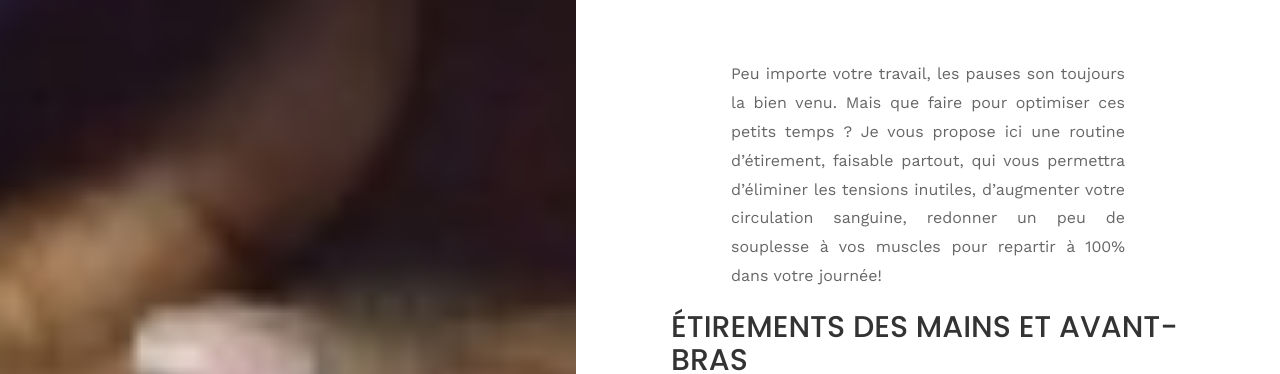
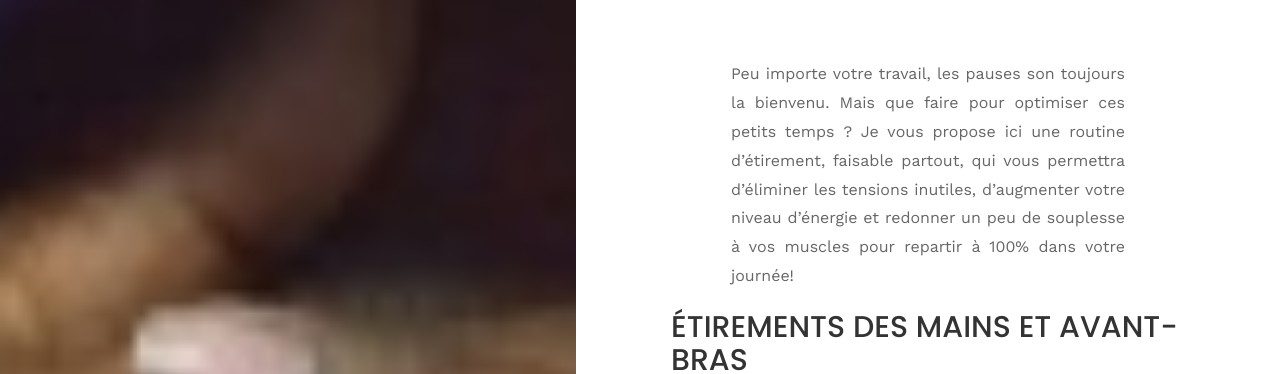
Before and after one commit to phildaponte/odemard, a Jekyll site: the page built from _posts/2017-06-26-que-faire-pendant-une-pause-au-travail-.md, in a window 1280 px wide. Shown: the part 216-590 px from the top of the page. Built offline with Jekyll 4.4.1, drawn with Linux system fonts in a browser that asks for light colours; comment, search, counter and statistics services are not loaded.

Commit message:
Update Blog Post “2017-06-26-que-faire-pendant-une-pause-au-travail-”

```diff
--- a/_posts/2017-06-26-que-faire-pendant-une-pause-au-travail-.md
+++ b/_posts/2017-06-26-que-faire-pendant-une-pause-au-travail-.md
@@ -4,7 +4,7 @@ title: 'Que faire pendant une pause au travail? '
 tag: Comment améliorer sa vie au travail !
 img: /img/uploads/work-management-time-management-office-working.jpg
 ---
-Peu importe votre travail, les pauses son toujours la bien venu. Mais que faire pour optimiser ces petits temps ? Je vous propose ici une routine d’étirement, faisable partout, qui vous permettra d’éliminer les tensions inutiles, d’augmenter votre circulation sanguine, redonner un peu de souplesse à vos muscles pour repartir à 100% dans votre journée!
+Peu importe votre travail, les pauses son toujours la bienvenu. Mais que faire pour optimiser ces petits temps ? Je vous propose ici une routine d’étirement, faisable partout, qui vous permettra d’éliminer les tensions inutiles, d’augmenter votre niveau d’énergie et redonner un peu de souplesse à vos muscles pour repartir à 100% dans votre journée!
 
 ## ÉTIREMENTS DES MAINS ET AVANT-BRAS
 
```
